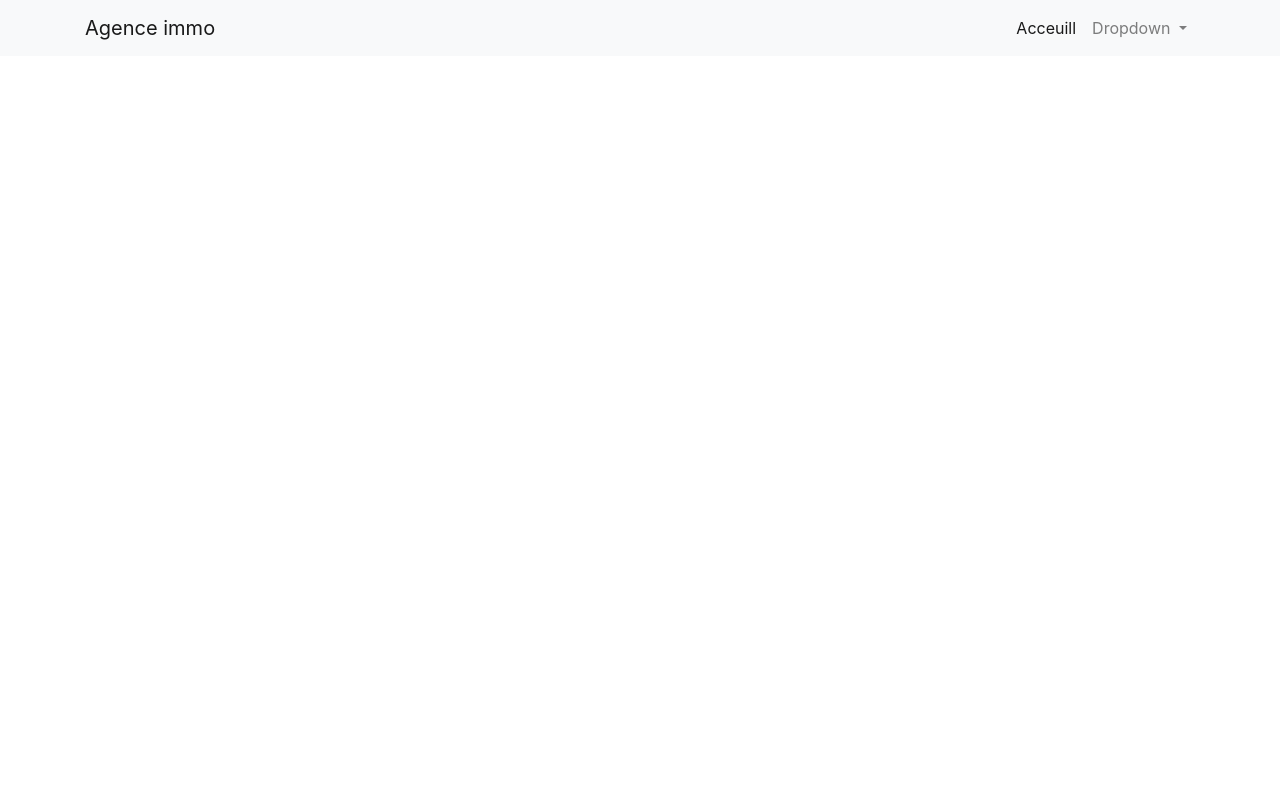
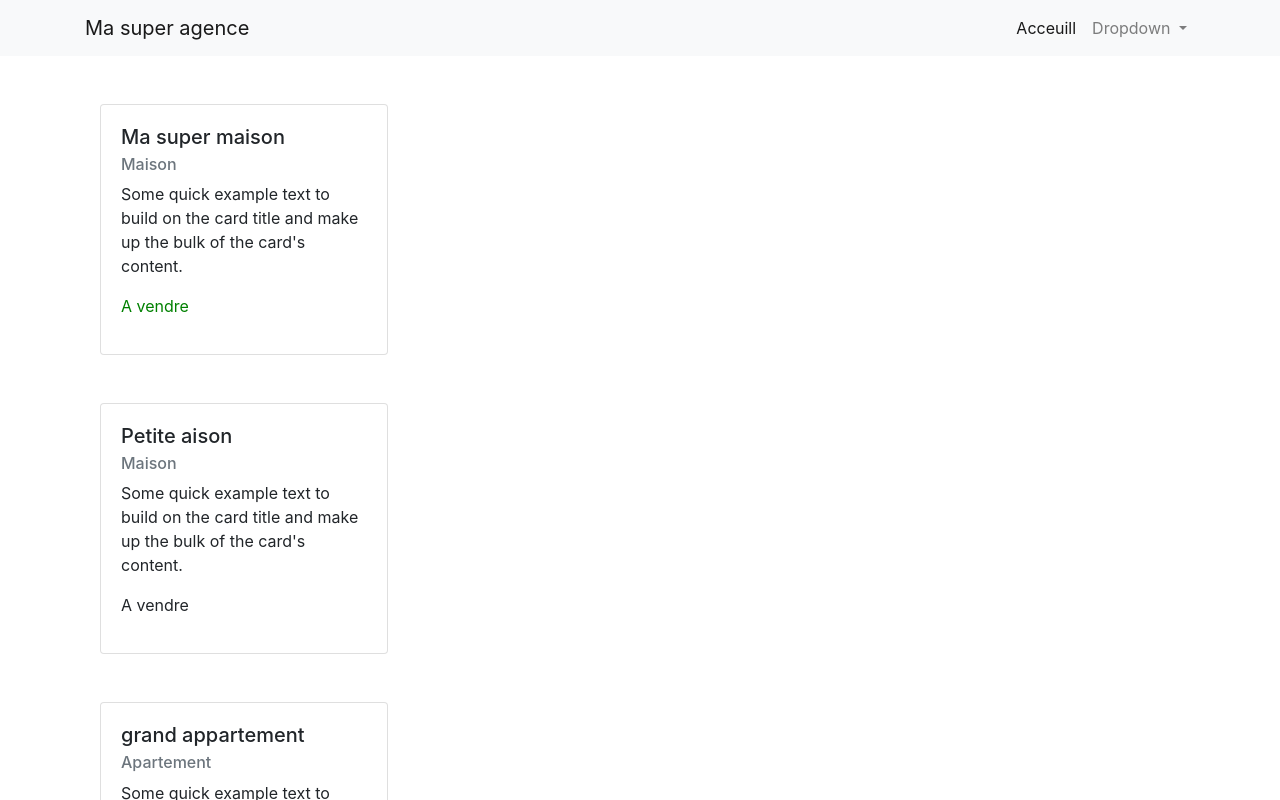
Before and after one commit to nicoWeb31/immoAngular, an Angular app: page / in a window 1280 px wide. Shown: the top 800 px of the page. Built offline with nearby package versions, Linux system fonts and the light colour scheme.

Commit message:
bind property

```diff
--- a/src/app/app.component.html
+++ b/src/app/app.component.html
@@ -1 +1,43 @@
 <app-header></app-header>
+
+
+<div class="container">
+  <div class="ron">
+    <div class="col-sm-12 col-md-6 col-lg-4 mt-5">
+      <div class="card" style="width: 18rem;">
+        <div class="card-body">
+          <h5 class="card-title">Ma super maison</h5>
+          <h6 class="card-subtitle mb-2 text-muted">Maison</h6>
+          <p class="card-text">Some quick example text to build on the card title and make up the bulk of the card's content.</p>
+          <p [ngStyle]={color:getSoldValue()}>
+            <span *ngIf="solde">A vendre</span>
+            <span *ngIf=!solde>Vendu</span>
+
+          </p>
+        </div>
+      </div>
+    </div>
+    <div class="col-sm-12 col-md-6 col-lg-4 mt-5">
+      <div class="card" style="width: 18rem;">
+        <div class="card-body">
+          <h5 class="card-title">Petite aison</h5>
+          <h6 class="card-subtitle mb-2 text-muted">Maison</h6>
+          <p class="card-text">Some quick example text to build on the card title and make up the bulk of the card's content.</p>
+          <p>A vendre</p>
+
+        </div>
+      </div>
+    </div>
+    <div class="col-sm-12 col-md-6 col-lg-4 mt-5">
+      <div class="card" style="width: 18rem;">
+        <div class="card-body">
+          <h5 class="card-title">grand appartement</h5>
+          <h6 class="card-subtitle mb-2 text-muted">Apartement</h6>
+          <p class="card-text">Some quick example text to build on the card title and make up the bulk of the card's content.</p>
+          <p>A vendre</p>
+
+        </div>
+      </div>
+    </div>
+  </div>
+</div>
--- a/src/app/app.component.ts
+++ b/src/app/app.component.ts
@@ -6,5 +6,17 @@ import { Component } from '@angular/core';
   styleUrls: ['./app.component.css']
 })
 export class AppComponent {
+
+  solde = true;
   title = 'imoAng';
+  color = true;
+
+
+  getSoldValue(){
+    if(this.solde){
+      return 'green';
+    }else{
+      return 'red';
+    }
+  }
 }
--- a/src/app/header/header.component.html
+++ b/src/app/header/header.component.html
@@ -2,7 +2,7 @@
 
   <nav class="navbar navbar-expand-lg navbar-light bg-light">
   <div class="container">
-    <a class="navbar-brand" href="#">Agence immo</a>
+    <a class="navbar-brand" href="#" (click)=aClick()>{{title}}</a>
     <button class="navbar-toggler" type="button" data-toggle="collapse" data-target="#navbarSupportedContent" aria-controls="navbarSupportedContent" aria-expanded="false" aria-label="Toggle navigation">
       <span class="navbar-toggler-icon"></span>
     </button>
@@ -10,7 +10,7 @@
     <div class="collapse navbar-collapse" id="navbarSupportedContent">
       <ul class="navbar-nav ml-auto">
         <li class="nav-item active">
-          <a class="nav-link" href="#">Acceuill <span class="sr-only">(current)</span></a>
+          <a class="nav-link" [ngClass]={disabled:isDisable} href="#">Acceuill <span class="sr-only">(current)</span></a>
         </li>
         <li class="nav-item dropdown">
           <a class="nav-link dropdown-toggle" href="#" id="navbarDropdown" role="button" data-toggle="dropdown" aria-haspopup="true" aria-expanded="false">
--- a/src/app/header/header.component.ts
+++ b/src/app/header/header.component.ts
@@ -7,9 +7,20 @@ import { Component, OnInit } from '@angular/core';
 })
 export class HeaderComponent implements OnInit {
 
+  //interpolation de variable
+  title = "Ma super agence";
+  isDisable = true;
+  iScolor = "black";
+
+
   constructor() { }
 
   ngOnInit(): void {
   }
 
+
+
+  aClick(){
+    this.isDisable = !this.isDisable;
+  }
 }
```
